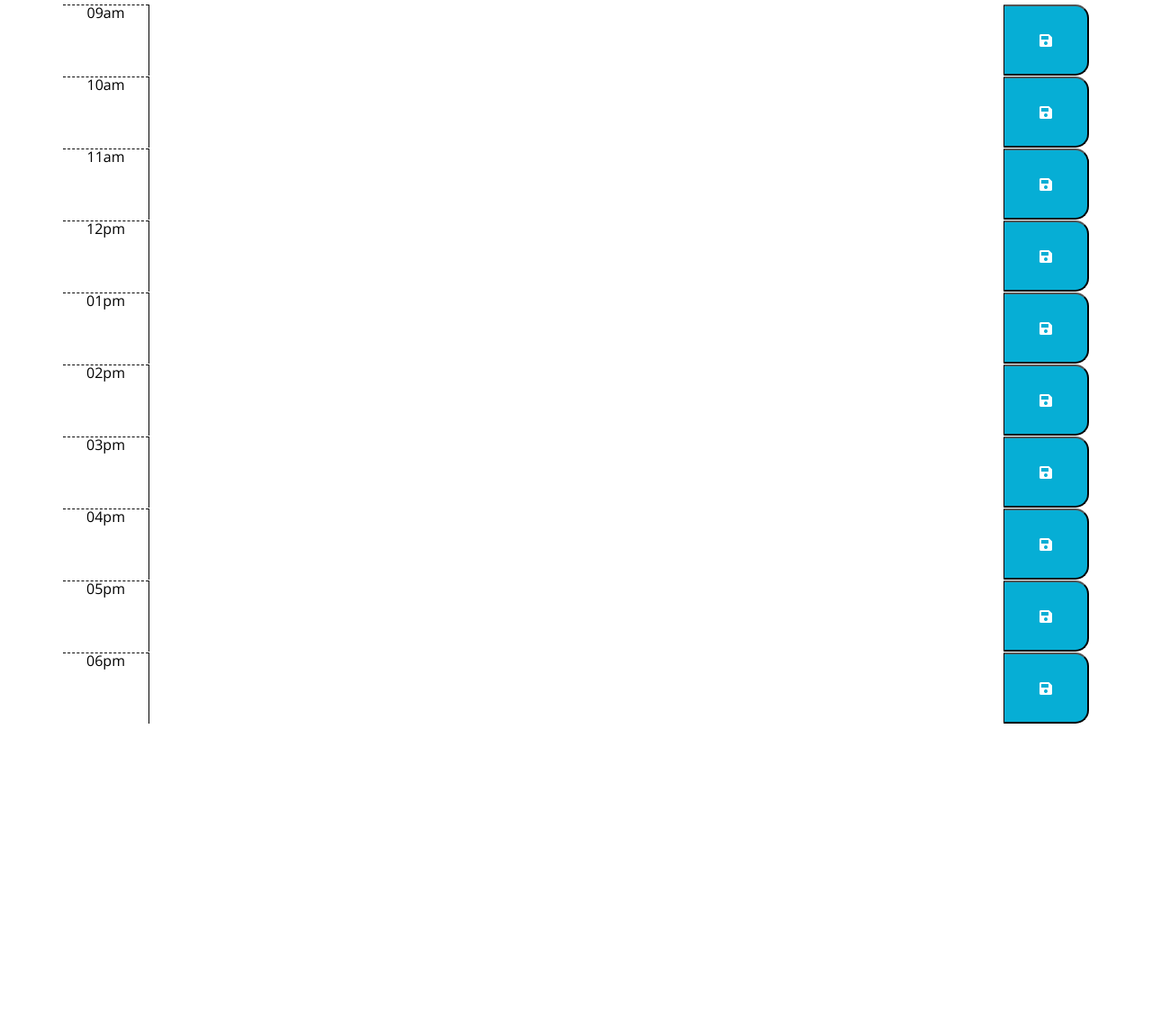
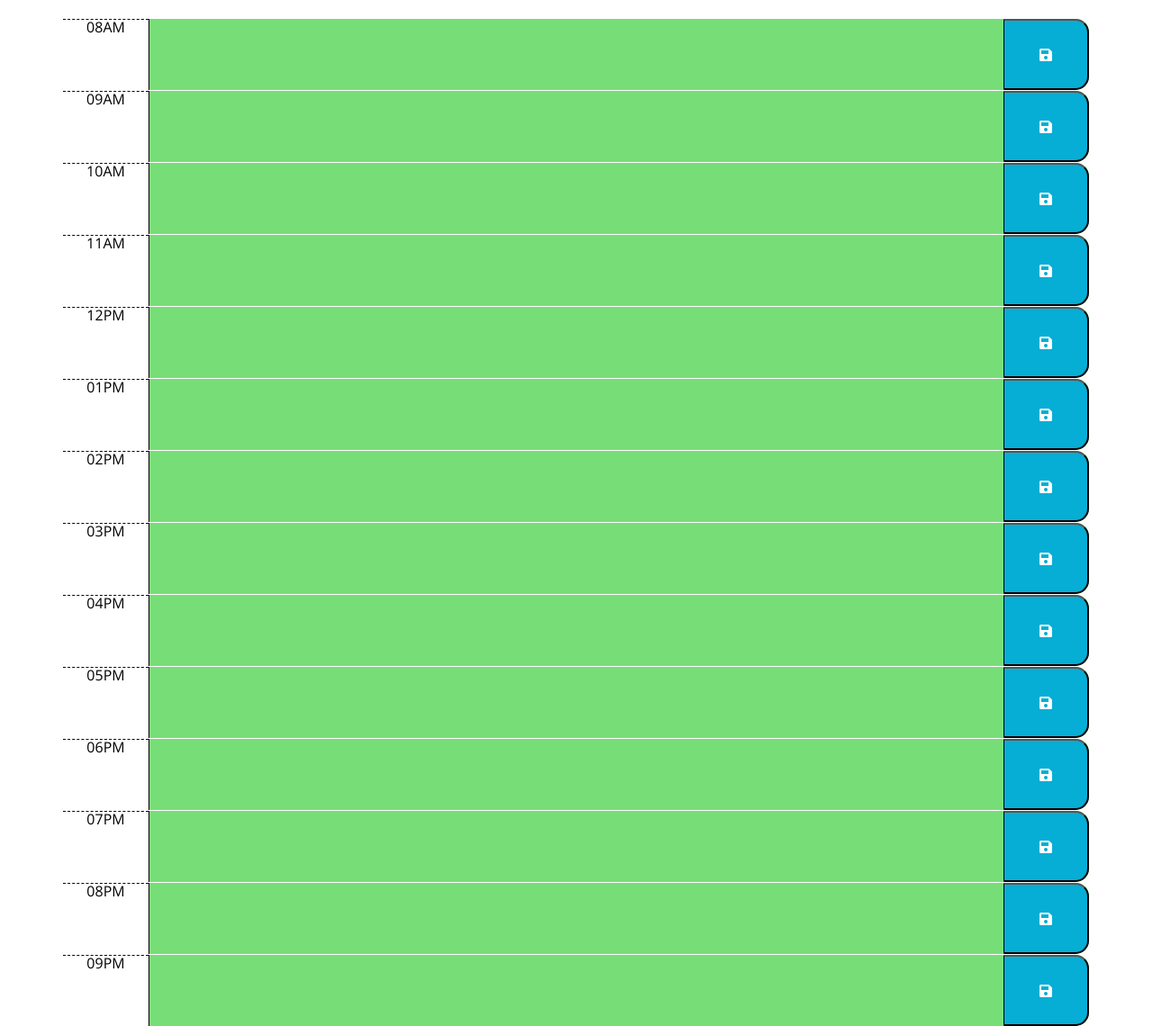
Before and after one commit to elliotpark410/Work-Day-Scheduler, a plain HTML site: page index.html in a window 1280 px wide. Shown: the part 332-1472 px from the top of the page at 90% size. Before the commit the page ends 1136 px from the top, so only its background shows below. Drawn offline with nearby package versions, Linux system fonts and the light colour scheme.

Commit message:
add function to persist and display time and textarea

```diff
--- a/index.html
+++ b/index.html
@@ -2,28 +2,28 @@
 <html lang="en">
   <head>
     <meta charset="UTF-8" />
-    <meta name="viewport" content="width=device-width, initial-scale=1.0" />
+    <meta nAMe="viewport" content="width=device-width, initial-scale=1.0" />
     <meta http-equiv="X-UA-Compatible" content="ie=edge" />
 
 
+    <!-- Linking bootstrap API -->
+    <link rel="stylesheet" href="https://cdnjs.cloudflare.com/ajax/libs/twitter-bootstrap/4.5.0/css/bootstrap.min.css">
 
-    <link rel="stylesheet" href="https://cdnjs.cloudflare.com/ajax/libs/twitter-bootstrap/4.5.0/css/bootstrap.min.css">
+    <!-- Linking jquery API -->
+    <link rel="stylesheet" href="https://code.jquery.com/ui/1.12.1/themes/base/jquery-ui.css"/>
+
+    <!-- Linking fonts API -->
     <link
-    rel="stylesheet"
-    href="https://stackpath.bootstrapcdn.com/bootstrap/4.3.1/css/bootstrap.min.css"
-    />
-    <link rel="stylesheet" href="https://code.jquery.com/ui/1.12.1/themes/base/jquery-ui.css">
-    <link href="https://fonts.googleapis.com/css2?family=Fira+Sans:wght@400;700&display=swap" rel="stylesheet">
+      href="https://fonts.googleapis.com/css?family=Open+Sans&display=swap"
+      rel="stylesheet">
+
     <link
       rel="stylesheet"
       href="https://use.fontawesome.com/releases/v5.8.1/css/all.css"
       integrity="sha384-50oBUHEmvpQ+1lW4y57PTFmhCaXp0ML5d60M1M7uH2+nqUivzIebhndOJK28anvf"
-      crossorigin="anonymous"
-    />
-    <link
-      href="https://fonts.googleapis.com/css?family=Open+Sans&display=swap"
-      rel="stylesheet"
-    />
+      crossorigin="anonymous"/>
+
+    <!-- local style.css has to be on bottom -->
     <link rel="stylesheet" href="style.css"/>
 
     <title>Work Day Scheduler</title>
@@ -34,78 +34,112 @@
     <header class="jumbotron">
       <h1 class="display-3">Work Day Scheduler</h1>
       <p class="lead">A simple calendar app for scheduling your work day</p>
+      <br>
       <p id="currentDay" class="lead"></p>
     </header>
     <div class="container">
 
       <!-- Timeblocks go here -->
-      <div id="nine" class="row time-block">
-        <p class="hour col-md-1">09am</p>
+
+      <!-- in time-block div, need to add id="8" so that moment.js can compare currentHour to timeBlockHour and id="9"for next div and etc-->
+      <div id="8" class="row time-block">
+        <div class="hour col-md-1">08AM</div>
         <textarea class="description col-md-10"></textarea>
         <button class="saveBtn col-md-1"><i class="fas fa-save"></i></button>
       </div>
 
-      <div id="ten" class="row time-block">
-        <p class="hour col-1">10am</p>
+      <div id="9" class="row time-block">
+        <div class="hour col-md-1">09AM</div>
+        <textarea class="description col-md-10"></textarea>
+        <button class="saveBtn col-md-1"><i class="fas fa-save"></i></button>
+      </div>
+
+      <div id="10" class="row time-block">
+        <div class="hour col-1">10AM</div>
         <textarea class="description col-10"></textarea>
         <button class="saveBtn col-1"><i class="fas fa-save"></i></button>
       </div>
 
-      <div id="eleven" class="row time-block">
-        <p class="hour col-1">11am</p>
+      <div id="11" class="row time-block">
+        <div class="hour col-1">11AM</div>
         <textarea class="description col-10"></textarea>
         <button class="saveBtn col-1"><i class="fas fa-save"></i></button>
       </div>
 
-      <div id="twelve" class="row time-block">
-        <p class="hour col-1">12pm</p>
+      <div id="12" class="row time-block">
+        <div class="hour col-1">12PM</div>
         <textarea class="description col-10"></textarea>
         <button class="saveBtn col-1"><i class="fas fa-save"></i></button>
       </div>
 
-      <div id="thirteen" class="row time-block">
-        <p class="hour col-1">01pm</p>
+      <div id="13" class="row time-block">
+        <div class="hour col-1">01PM</div>
         <textarea class="description col-10"></textarea>
         <button class="saveBtn col-1"><i class="fas fa-save"></i></button>
       </div>
 
-      <div id="fourteen" class="row time-block">
-        <p class="hour col-1">02pm</p>
+      <div id="14" class="row time-block">
+        <div class="hour col-1">02PM</div>
         <textarea class="description col-10"></textarea>
         <button class="saveBtn col-1"><i class="fas fa-save"></i></button>
       </div>
 
-      <div id="fifteen" class="row time-block">
-        <p class="hour col-1">03pm</p>
+      <div id="15" class="row time-block">
+        <div class="hour col-1">03PM</div>
         <textarea class="description col-10"></textarea>
         <button class="saveBtn col-1"><i class="fas fa-save"></i></button>
       </div>
 
-      <div id="sixteen" class="row time-block">
-        <p class="hour col-1">04pm</p>
+      <div id="16" class="row time-block">
+        <div class="hour col-1">04PM</div>
         <textarea class="description col-10"></textarea>
         <button class="saveBtn col-1"><i class="fas fa-save"></i></button>
       </div>
 
-      <div id="seventeen" class="row time-block">
-        <p class="hour col-1">05pm</p>
+      <div id="17" class="row time-block">
+        <div class="hour col-1">05PM</div>
         <textarea class="description col-10"></textarea>
         <button class="saveBtn col-1"><i class="fas fa-save"></i></button>
       </div>
 
-      <div id="eighteen" class="row time-block">
-        <p class="hour col-1">06pm</p>
+      <div id="18" class="row time-block">
+        <div class="hour col-1">06PM</div>
+        <textarea class="description col-10"></textarea>
+        <button class="saveBtn col-1"><i class="fas fa-save"></i></button>
+      </div>
+
+      <div id="19" class="row time-block">
+        <div class="hour col-1">07PM</div>
+        <textarea class="description col-10"></textarea>
+        <button class="saveBtn col-1"><i class="fas fa-save"></i></button>
+      </div>
+
+      <div id="20" class="row time-block">
+        <div class="hour col-1">08PM</div>
+        <textarea class="description col-10"></textarea>
+        <button class="saveBtn col-1"><i class="fas fa-save"></i></button>
+      </div>
+
+      <div id="21" class="row time-block">
+        <div class="hour col-1">09PM</div>
         <textarea class="description col-10"></textarea>
         <button class="saveBtn col-1"><i class="fas fa-save"></i></button>
       </div>
 
     </div>
 
+    <!-- Add CDN links -->
     <script src="https://cdnjs.cloudflare.com/ajax/libs/jquery/3.5.1/jquery.min.js"></script>
+
     <script src="https://cdnjs.cloudflare.com/ajax/libs/popper.js/1.16.1/umd/popper.min.js"></script>
+
     <script src="https://cdnjs.cloudflare.com/ajax/libs/twitter-bootstrap/4.5.0/js/bootstrap.min.js"></script>
+
     <script src="https://cdnjs.cloudflare.com/ajax/libs/moment.js/2.27.0/moment.min.js"></script>
+
     <script src="https://code.jquery.com/ui/1.12.0/jquery-ui.min.js"></script>
+
+    <!-- local script.js has to be on bottom -->
     <script src="script.js"></script>
 
   </body>
--- a/script.js
+++ b/script.js
@@ -2,9 +2,95 @@
 var currentDay = moment();
 $("#currentDay").text(currentDay.format("MMM Do, YYYY"));
 
-// Create variables for hours timeblock as an array. use military time
-var hours = [9, 10, 11, 12, 13, 14, 15, 16, 17, 18]
 
-// Create variable for current hour
-var currentHour = currentDay.format("hA");
-console.log(currentHour);
+// Create a function that can compare currenthour to timeBlockHour and see if it past, present, or future
+function relationshipToTime() {
+  var currrentHour = moment().hour();
+
+  // Moment.js gives the hour in a number format and return 0 to 24. Include id = "1" for the time-block div
+  console.log(currrentHour);
+
+  // each() function is like a for loop
+  // Create each function for elements with class "time-block"
+  $(".time-block").each(function() {
+    // console logs each time-block and its children
+    console.log(this);
+
+
+    // create a variable for timeBlockHour
+    // parseInt - converts the argument into a string, which is needed to compare timeBlockHour and currentHour
+    // $(this) is an object reference so it is referring to the $(".time-block").each function
+    // attr() method returns the attribute associated with the id in $)".time-block"
+    var timeBlockHour = parseInt($(this).attr("id"));
+    // console log the id associated with each time block hour in string format
+    console.log(timeBlockHour);
+
+
+    // Create an if statement with a comparison codition so that each timeBlockHour gets a corresponding class (past, present, future)
+    if (timeBlockHour === currrentHour) {
+        // $(this) is an object reference so it is referring to the $(".time-block").each function so it wass add "present" class to each time-block
+      $(this).addClass("present");
+
+    } else if (timeBlockHour < currrentHour) {
+      $(this).addClass("past");
+
+    } else {
+      // (timeBlockHour > currentHour)
+      $(this).addClass("future");
+    }
+  });
+}
+
+// Call function
+relationshipToTime();
+
+
+
+// Create variable for saveButton that selects the saveBtn with .saveBtn clas
+var saveButton= $(".saveBtn");
+
+// .on("click") is a jQuery shortcut to create an event handler on click
+// when user clicks the save button, it will run a function
+saveButton.on("click", function() {
+
+  // Confrm that saveButton function works with console log
+  console.log("savebutton test");
+
+  // Create a variable called saveHour to get the text in the div element with ".hour" class
+  // Need to use $(this) because when I click the save button it will store the specific text in the ".hour" class (e.g. 08AM) that is associated with the save button
+  // In html, the elment with ".saveBtn" class is siblings with the element with ".hour" class because they are in the same time-block div
+  var saveHour = $(this).siblings(".hour").text();
+
+  // Create a variable called saveDescription to get the value in the div element with ".description" class
+  // Need to use $(this) because when I click the save button it will store the specific value in the ".description" class (e.g. "Begin homework") that is associated with the save button
+  // In html, the elment with ".saveBtn" class is siblings with the element with ".description" class because they are in the same time-block div
+  var saveDescription = $(this).siblings(".description").val();
+
+  // Save variables to local Storage
+  localStorage.setItem(saveHour, saveDescription);
+});
+
+
+
+// Create a function to show variable that were saved to local storage so that when I refresh page the time and description will persist
+
+
+function showSaved() {
+  // each() function is like a for loop
+  // Create each function for elements with class ".hour"
+  $(".hour").each(function() {
+    // Create savedHour variable that will get the text in the element with class ".hour"
+    // Need to use $(this) so the variable stores the specific text associated with each element with ".hour" class
+    var savedHour = $(this).text();
+
+    // Create savedDescription variable that will get the savedHour variable (i.e. the text in the element with class ".hour") from local storage (e.g. 08AM, 09AM, etc)
+    var savedDescription = localStorage.getItem(savedHour);
+
+    // Use $(this) so that it can refer to the specific text associated with each element with ".hour" class
+    // Get the value (i.e. text input) for the elements with the ".description" class
+    // Enter argument (savedDescription) so that it is retrieved from loca storage
+    $(this).siblings(".description").val(savedDescription);
+  });
+}
+// Call function
+showSaved();
```
Also changed, not shown: todo.txt.
